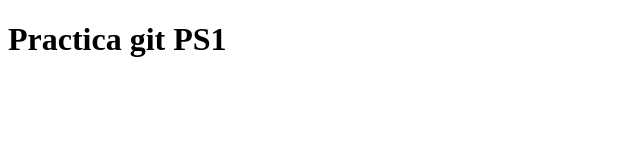
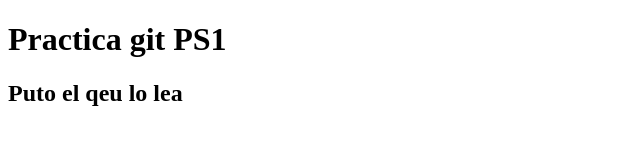
Before and after one commit to Causita005/Practica_Github, a plain HTML site: page Index.html in a window 1280 px wide. Shown: the whole page, without its empty margins (0-640 px from the left). Drawn offline with Linux system fonts and the light colour scheme.

Commit message:
Actualizacion Grj

```diff
--- a/Index.html
+++ b/Index.html
@@ -7,5 +7,6 @@
 </head>
 <body>
     <h1>Practica git PS1</h1>
+    <h2>Puto el qeu lo lea</h2>
 </body>
 </html>
```
